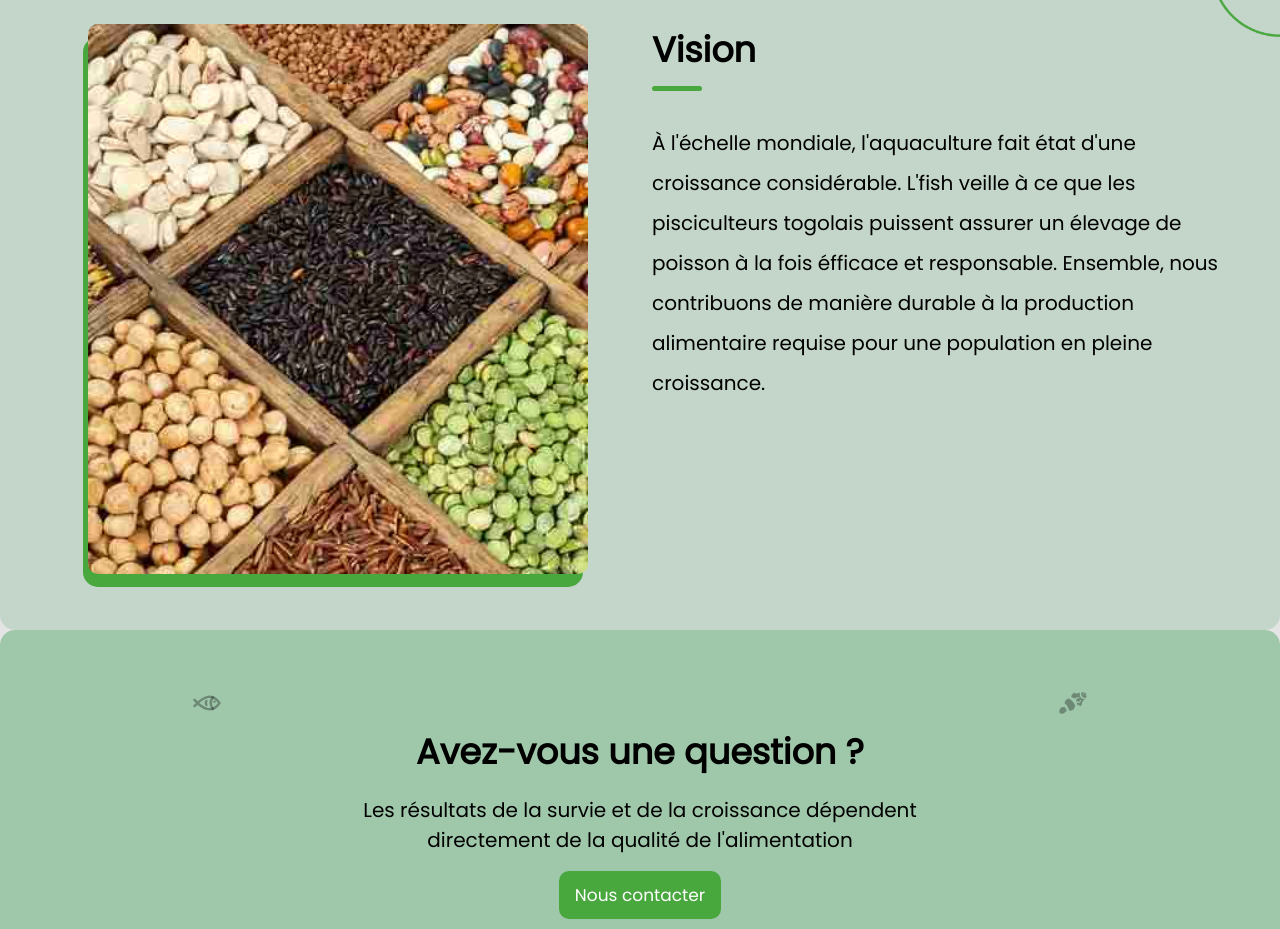
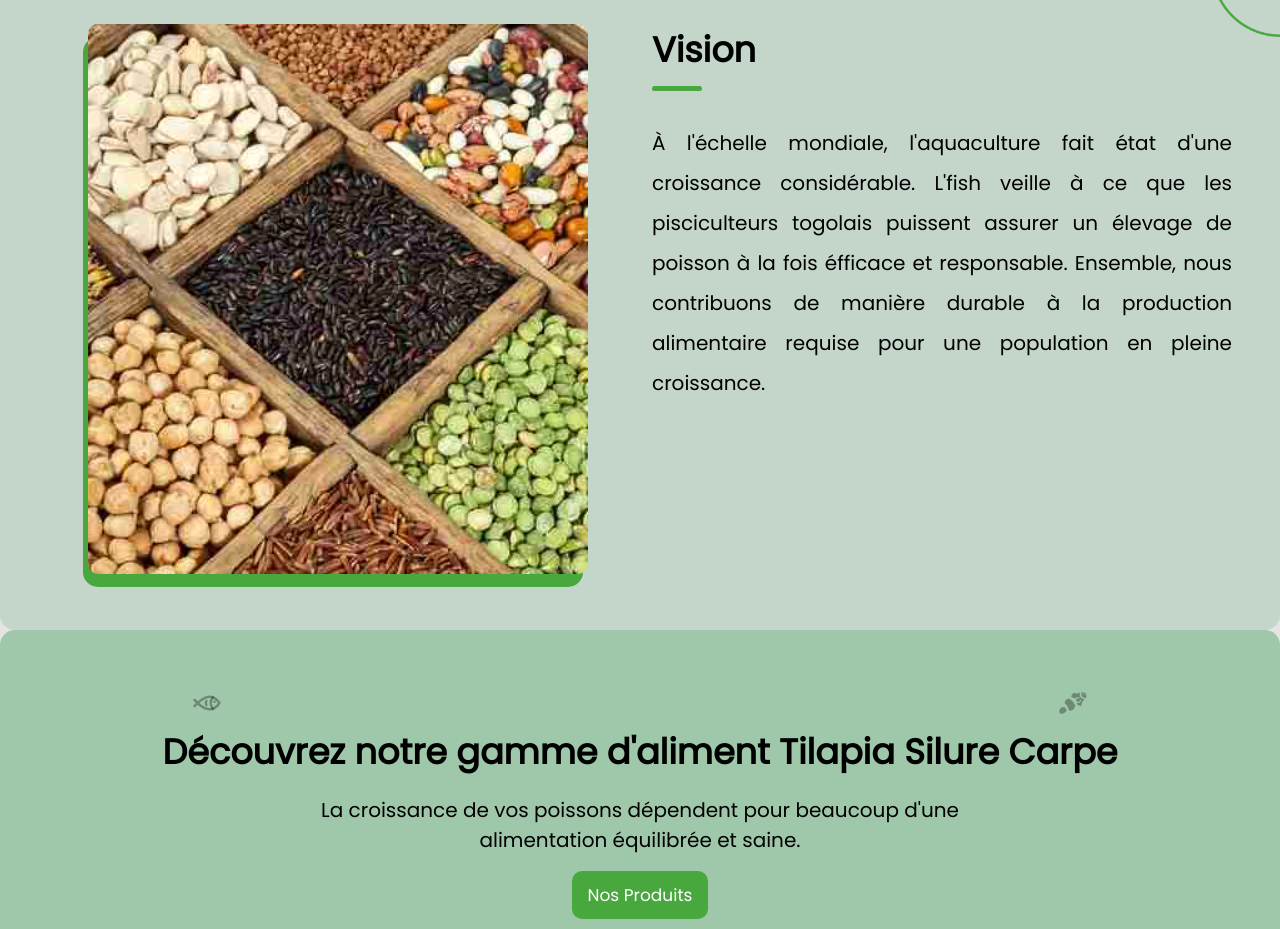
Before and after one commit to SamuelAMZ/lfish, a React (Create React App) app: page /nous in a window 1280 px wide. Shown: the part 1340-2269 px from the top of the page. Built offline with nearby package versions, Linux system fonts and the light colour scheme.

Commit message:
changes 3

```diff
--- a/src/components/Banner.jsx
+++ b/src/components/Banner.jsx
@@ -12,24 +12,24 @@ const Banner = () => {
         whileInView={{ y: 0, opacity: 1 }}
         transition={{ duration: 0.2 }}
       >
-        Avez-vous une question ?
+        Découvrez notre gamme d'aliment Tilapia Silure Carpe
       </motion.h2>
       <motion.h3
         initial={{ y: 100, opacity: 0 }}
         whileInView={{ y: 0, opacity: 1 }}
         transition={{ duration: 0.5 }}
       >
-        Les résultats de la survie et de la croissance dépendent directement de
-        la qualité de l'alimentation
+        La croissance de vos poissons dépendent pour beaucoup d'une alimentation
+        équilibrée et saine.
       </motion.h3>
       <div>
-        <NavLink to="/contact">
+        <NavLink to="/produits">
           <motion.button
             initial={{ y: 100, opacity: 0 }}
             whileInView={{ y: 0, opacity: 1 }}
             transition={{ duration: 0.8 }}
           >
-            Nous contacter
+            Nos Produits
           </motion.button>
         </NavLink>
       </div>
--- a/src/styles/components/_banner.scss
+++ b/src/styles/components/_banner.scss
@@ -10,6 +10,7 @@
   margin: 0 auto;
   border-radius: 15px;
   position: relative;
+  text-align: center;
 
   h2 {
     font-size: 35px;
--- a/src/styles/globals/_general.scss
+++ b/src/styles/globals/_general.scss
@@ -35,3 +35,9 @@ body {
   width: 100%;
   height: 300px;
 }
+
+h3,
+p {
+  text-align: justify;
+  text-justify: inter-word;
+}
```
Also changed, not shown: src/styles/style.min.css, 1 other file (tests, documents, lock files or other folders).
